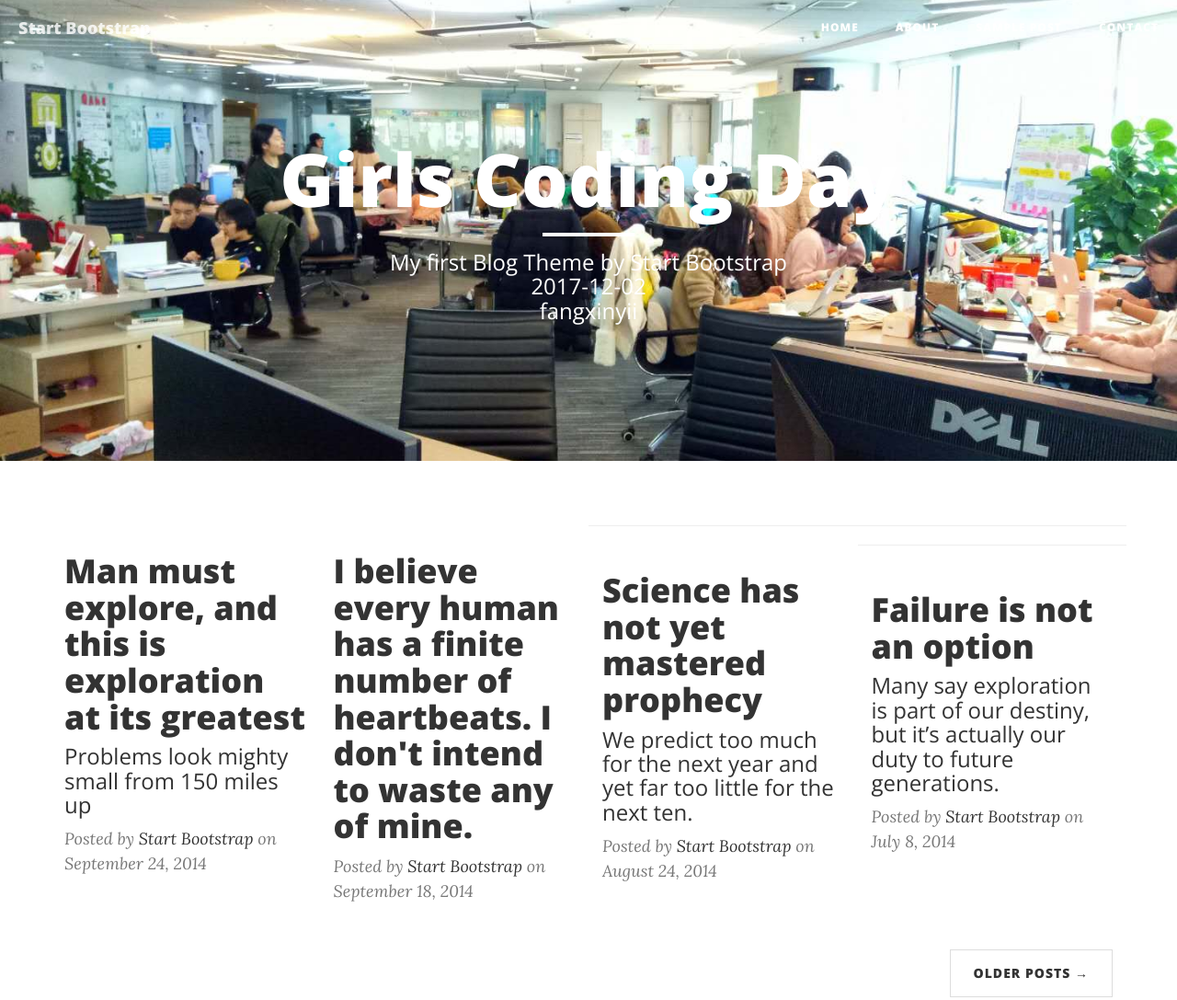
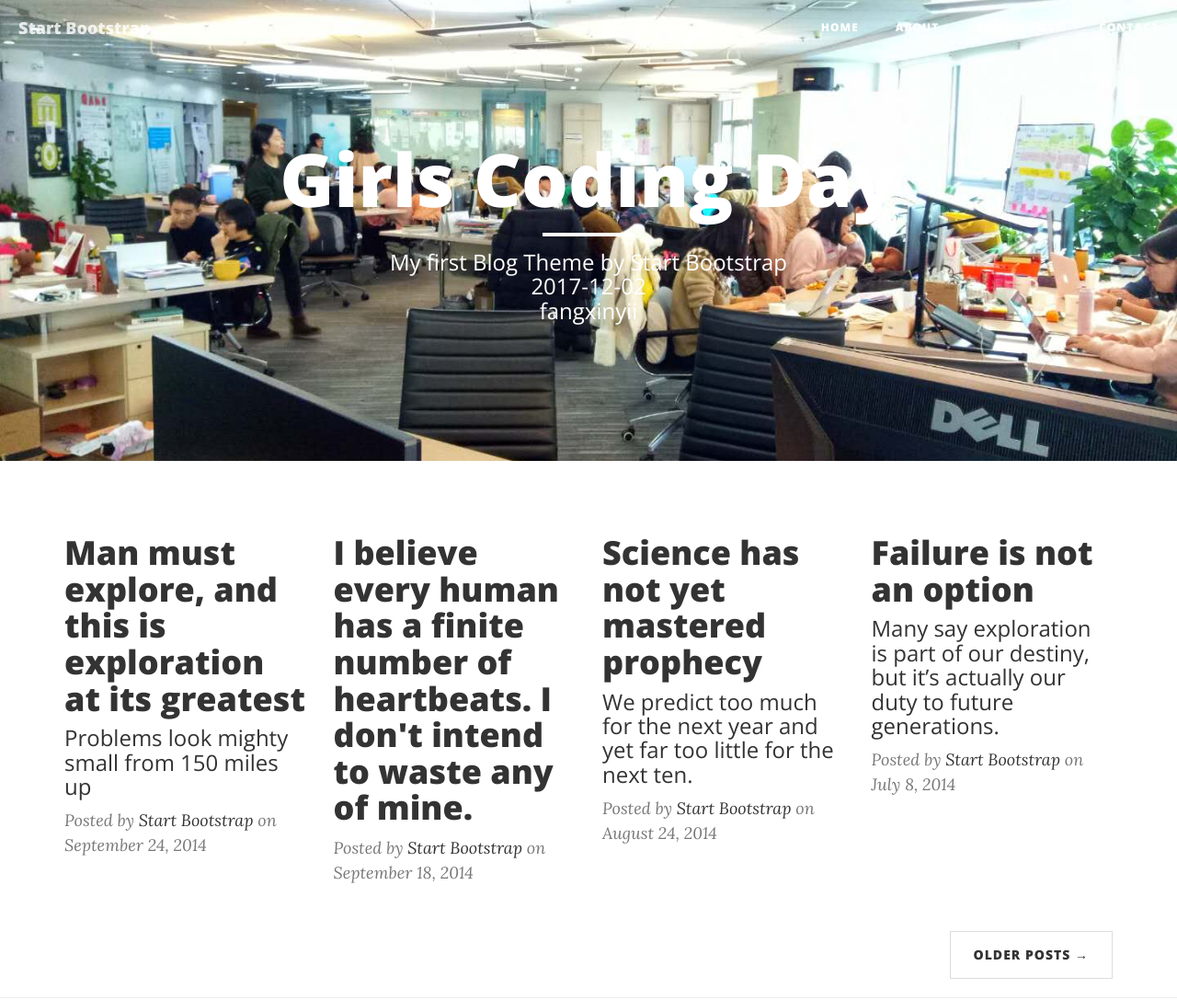
Before and after one commit to fangxinyii/GCD-12-02, a website: page index.html in a window 1280 px wide. Shown: the top 1087 px of the page at 92% size. Drawn offline with nearby package versions, Linux system fonts and the light colour scheme.

Commit message:
change-balabala

```diff
--- a/index.html
+++ b/index.html
@@ -113,7 +113,6 @@
                         </a>
                         <p class="post-meta">Posted by <a href="#">Start Bootstrap</a> on September 18, 2014</p>
                     </div>
-                    <hr>
 
                     <div class="post-preview col-lg-3 col-md-3">
                         <a href="post.html">
@@ -126,7 +125,6 @@
                         </a>
                         <p class="post-meta">Posted by <a href="#">Start Bootstrap</a> on August 24, 2014</p>
                     </div>
-                    <hr>
 
                     <div class="post-preview col-lg-3 col-md-3">
                         <a href="post.html">
@@ -139,7 +137,6 @@
                         </a>
                         <p class="post-meta">Posted by <a href="#">Start Bootstrap</a> on July 8, 2014</p>
                     </div>
-                    <hr>
 
 
                 </div>
```
